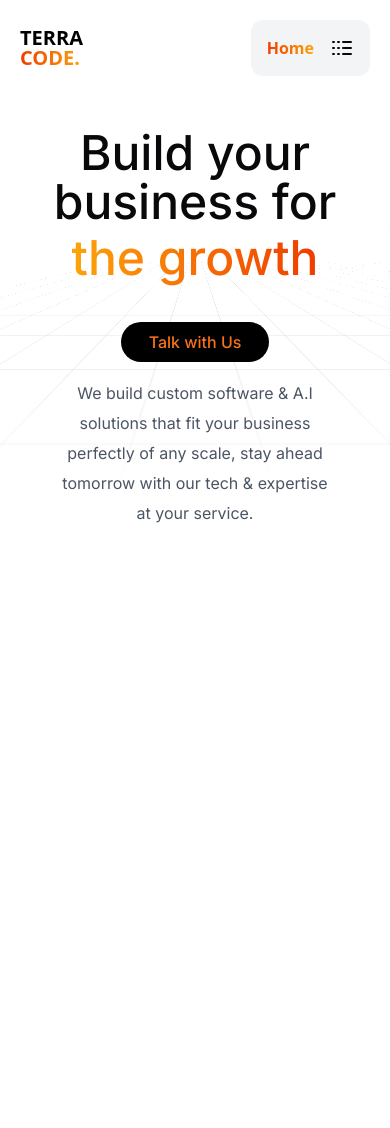
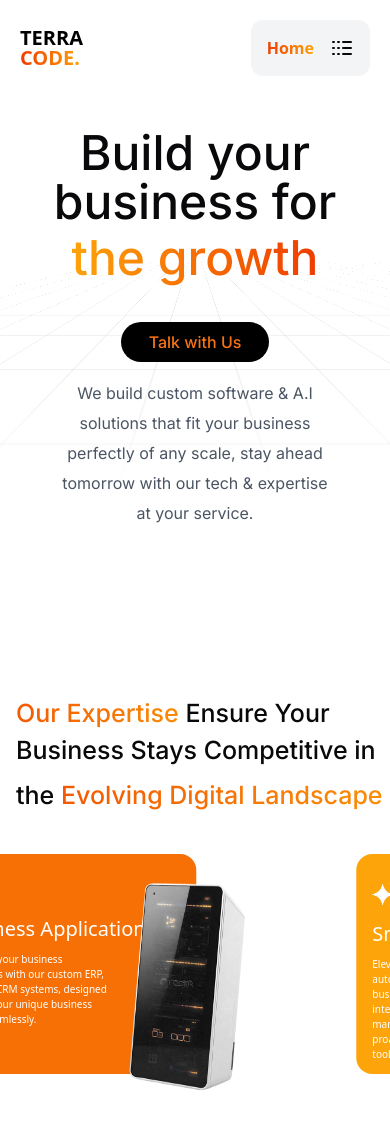
Before and after one commit to Terracode-Dev/Main-Site, a React (Vite) app: page / in a window 390 px wide. Shown: the top 1128 px of the page. Built offline with nearby package versions, Linux system fonts and the light colour scheme.

Commit message:
service update

```diff
--- a/src/components/home/Services.tsx
+++ b/src/components/home/Services.tsx
@@ -39,6 +39,25 @@ const HorizontalScrollCarousel = () => {
   return (
     <section ref={targetRef} className="relative h-[200vh] ">
       {/* mobile view */}
+      <div className="sticky top-0 flex justify-center items-center overflow-hidden py-5 -mt-[5%] mb-[10%]  lg:hidden">
+      <div className=" flex flex-col py-[30%] -mb-[30%] sm:-mb-0 sm:py-0 sm:justify-center  h-[100vh] overflow-hidden ">
+        <div className="md:text-[25px] lg:text-[45px] text-[25px] ml-4 ">
+        {our}<br/>
+        {ev}
+        </div>
+        <div className="ml-4">
+           {/* Learn More Button */}
+           {/* <button className={` text-nowrap w-fit  px-6 py-3 mt-4 text-sm rounded-3xl sm:text-base md:text-lg border border-orange-500 hover:bg-gradient-to-r from-[#EF3D00] to-[#FDA40A] hover:text-white inter`}>
+            Learn More
+          </button> */}
+        </div>
+        <motion.div style={{ x: xhos1 }} className="flex gap-40 mt-8 ml-3 w-fit flex-nowrap cursor-grab active:cursor-grabbing">
+          {cards.map((card) => (
+            <Card card={card} key={card.id} />
+          ))}
+        </motion.div>
+      </div>
+      </div>
       {/* desktop view */}
       <div className="sticky top-0 flex justify-center items-center overflow-hidden py-3 -mt-[9%]  hidden lg:block">
       <div className="flex flex-col justify-center h-screen overflow-hidden  ">
```
